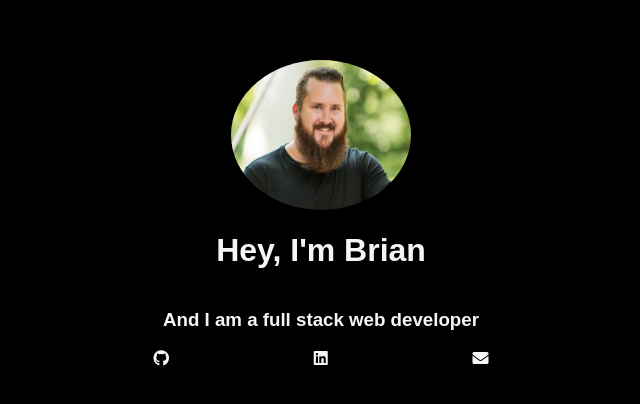
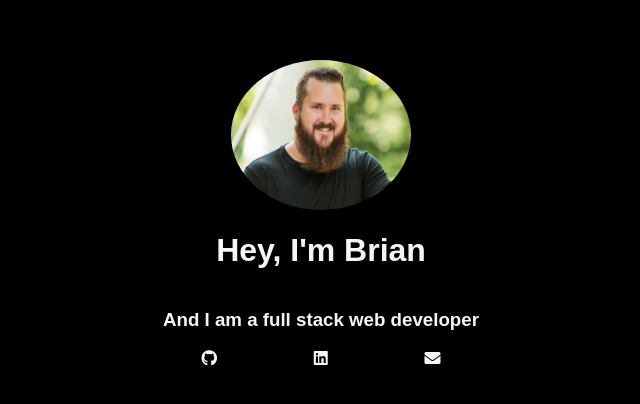
Before and after one commit to bdurb/bdurb, a React (Create React App) app: page / in a window 1280 px wide. Shown: the part 186-590 px from the top of the page, without its empty margins (319-959 px from the left). Built offline with nearby package versions, Linux system fonts and the light colour scheme; a web font is replaced by a local one.

Commit message:
added change to icon width

```diff
--- a/src/App.css
+++ b/src/App.css
@@ -25,7 +25,7 @@
 .icons {
   display: flex;
   justify-content: space-around;
-  width: 50%;
+  width: 35%;
 }
 
 i {
```
